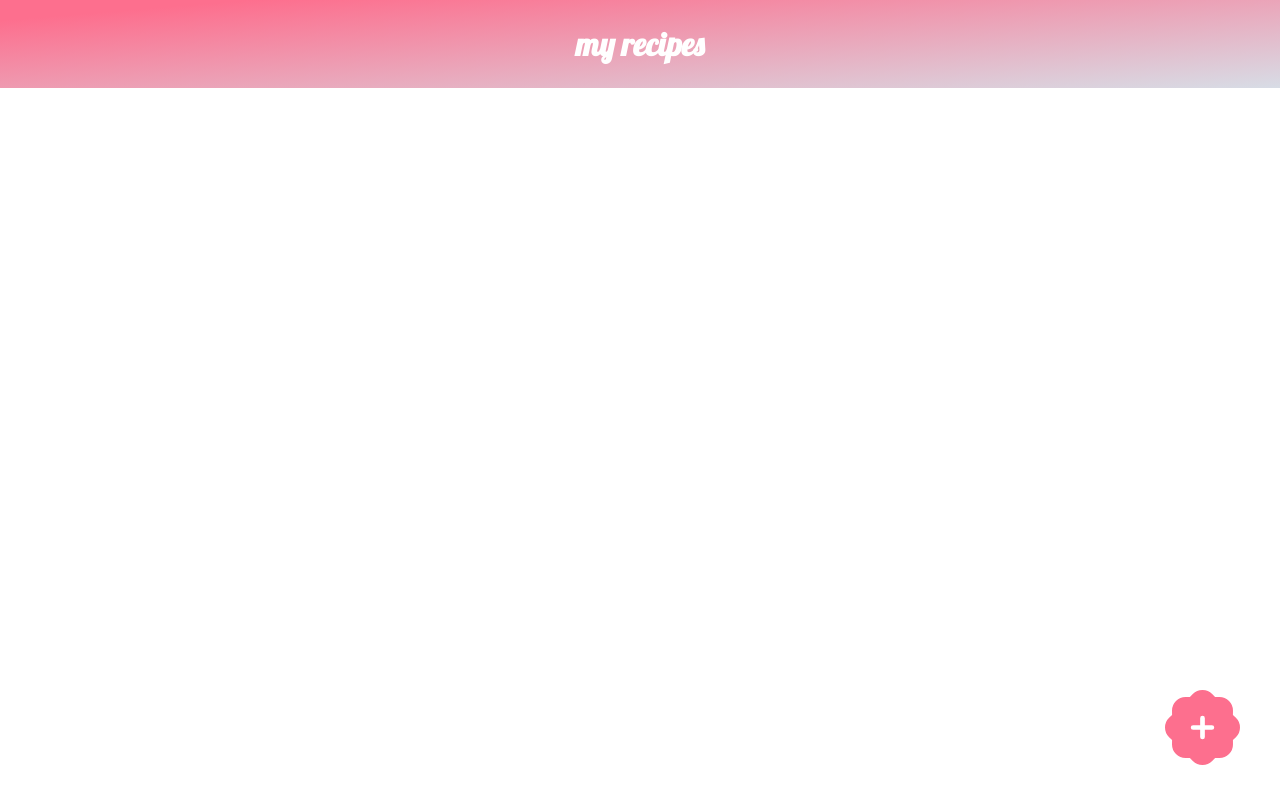
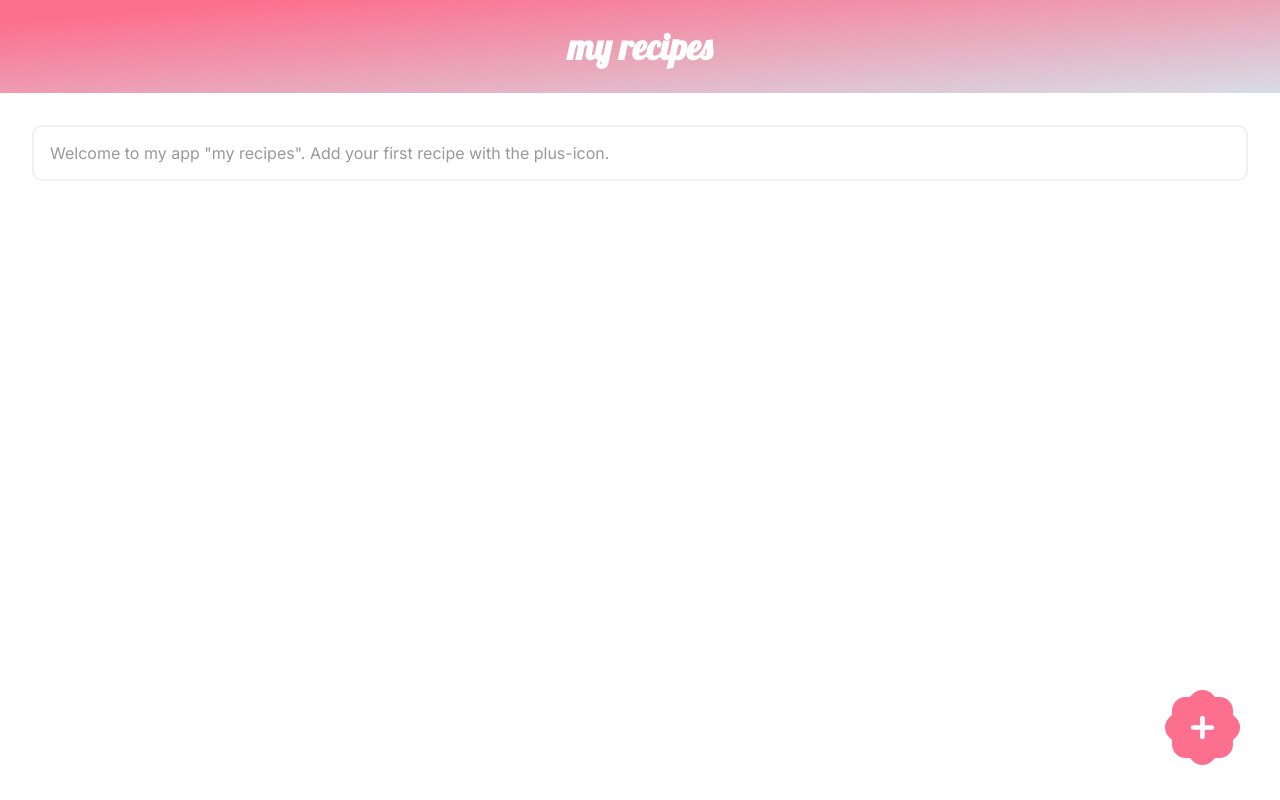
Before and after one commit to Luxa23/capstone-project, a Next.js app: page / in a window 1280 px wide. Built offline with nearby package versions, Linux system fonts and the light colour scheme.

Commit message:
Added intro text

```diff
--- a/components/StyledComponents/StyledH1Home.js
+++ b/components/StyledComponents/StyledH1Home.js
@@ -3,7 +3,7 @@ import styled from 'styled-components';
 const StyledH1Home = styled.h1`
   background: linear-gradient(355.31deg, #cdfbfe -25.03%, #fd6f8e 89.24%);
   font-family: 'Lobster';
-  font-size: 32px;
+  font-size: 36px;
   color: white;
   padding: 1.5rem;
   margin: 0;
--- /dev/null
+++ b/components/StyledComponents/StyledTextHome.js
@@ -0,0 +1,12 @@
+import styled from 'styled-components';
+
+const StyledTextHome = styled.p`
+  font-family: var(--font-family);
+  color: #999999;
+  border: 2px solid #f1f1f1;
+  border-radius: 10px;
+  margin: 2rem;
+  padding: 1rem;
+`;
+
+export default StyledTextHome;
--- a/components/StyledComponents/index.js
+++ b/components/StyledComponents/index.js
@@ -13,6 +13,7 @@ import StyledHeaderIcons from './StyledHeaderIcons';
 import StyledA from './StyledA';
 import StyledRecipeDetails from './StyledRecipeDetails';
 import StyledAText from './StyledAText';
+import StyledTextHome from './StyledTextHome';
 
 export {
   StyledButton,
@@ -30,4 +31,5 @@ export {
   StyledA,
   StyledRecipeDetails,
   StyledAText,
+  StyledTextHome,
 };
--- a/pages/index.js
+++ b/pages/index.js
@@ -3,6 +3,7 @@ import {
   StyledButton,
   StyledH1Home,
   StyledUl,
+  StyledTextHome,
 } from '../components/StyledComponents';
 
 import Link from 'next/link';
@@ -14,6 +15,10 @@ export default function Home() {
   return (
     <>
       <StyledH1Home>my recipes</StyledH1Home>
+      <StyledTextHome>
+        Welcome to my app "my recipes". Add your first recipe with the
+        plus-icon.
+      </StyledTextHome>
       <StyledUl>
         {recipeList.map(recipe => {
           return (
```
